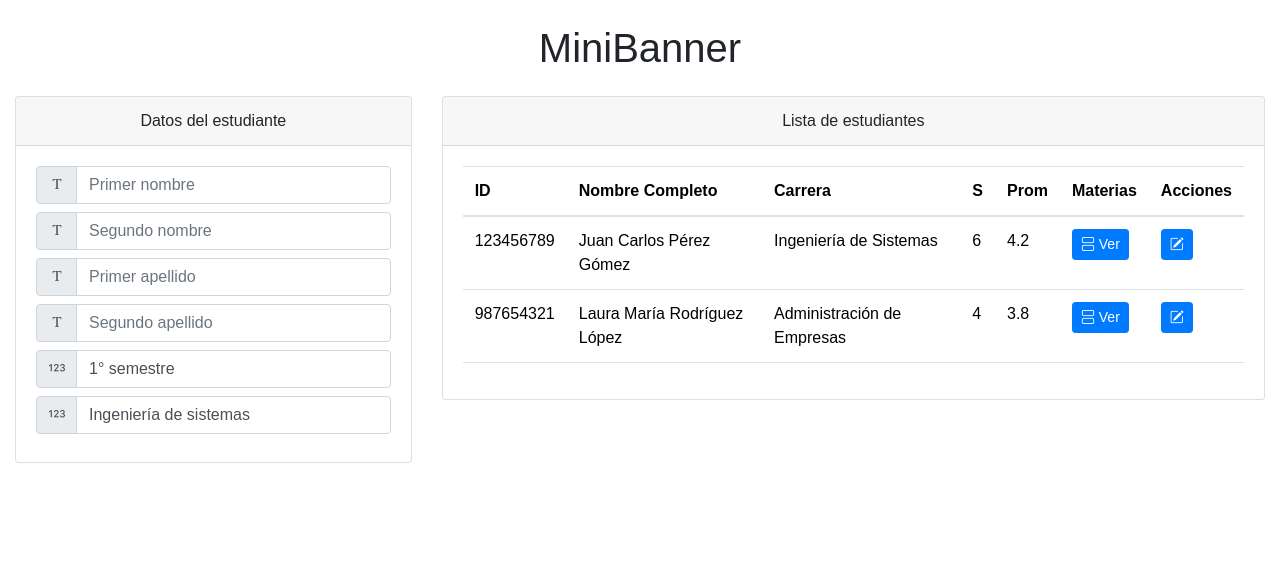
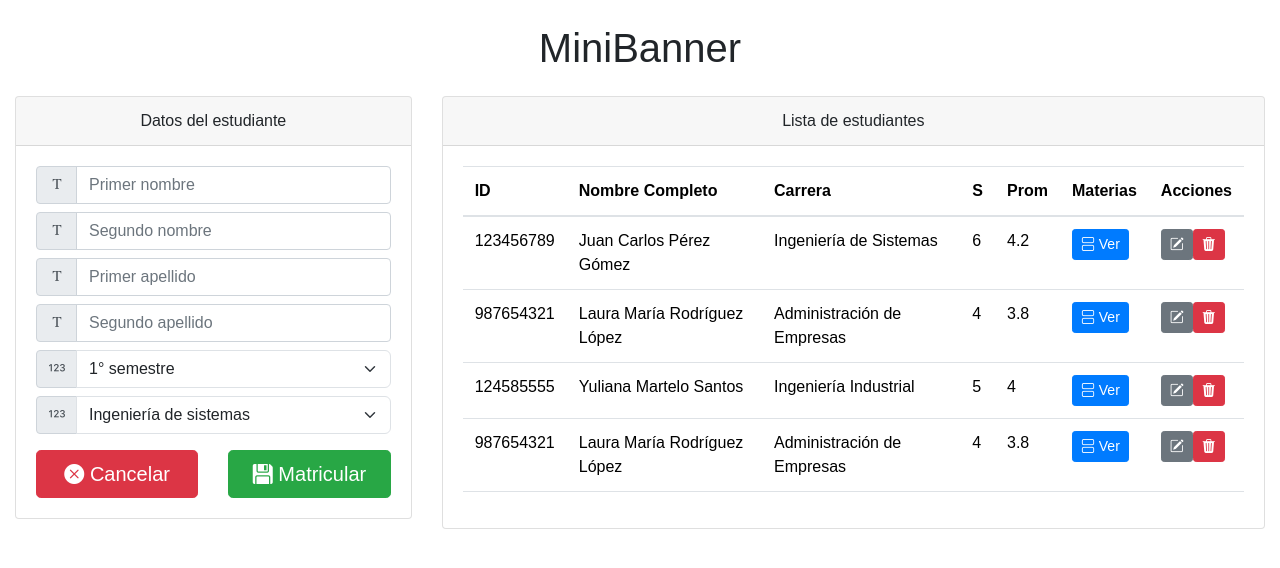
Before and after one commit to LisoProgrammer/minibanner_front, an Angular app: page / in a window 1280 px wide. Shown: the top 568 px of the page. Built offline with nearby package versions, Linux system fonts and the light colour scheme.

Commit message:
Se agregaron botones y campos adicionales

```diff
--- a/src/app/form-consultar-std/form-consultar-std.component.html
+++ b/src/app/form-consultar-std/form-consultar-std.component.html
@@ -50,7 +50,7 @@
                 <div class="input-group-prepend">
                     <div class="input-group-text"><i class="bi bi-123"></i></div>
                 </div>
-                <select name="" id="semestre" class="form-control">
+                <select name="" id="semestre" class="form-select">
                     <option value="1">1° semestre</option>
                     <option value="2">2° semestre</option>
                     <option value="3">3° semestre</option>
@@ -72,10 +72,26 @@
                 <div class="input-group-prepend">
                     <div class="input-group-text"><i class="bi bi-123"></i></div>
                 </div>
-                <select name="" id="carrera" class="form-control">
+                <select name="" id="carrera" class="form-select">
                     <option value="ISCO">Ingeniería de sistemas</option>
+                    <option value="IMCA">Ingeniería mecatrónica</option>
+                    <option value="IECA">Ingeniería electrónica</option>
+                    <option value="IELE">Ingeniería electrica</option>
+                    <option value="ICIV">Ingeniería civil</option>
+                    <option value="IIDN">Ingeniería industrial</option>
+                    <option value="ICHE">Ingeniería química</option>
+                    <option value="PSIC">Psicología</option>
+                    <option value="FINZ">Finanzas</option>
                 </select>
             </div>
         </div>
     </div>
+    <div class="row">
+        <div class="col-6">
+            <button type="button" class="btn btn-danger btn-lg btn-block mt-2"><i class="bi bi-x-circle-fill"></i> Cancelar</button>
+        </div>
+        <div class="col-6">
+            <button type="submit" class="btn btn-success btn-lg btn-block mt-2"><i class="bi bi-floppy-fill"></i> Matricular </button>
+        </div>
+    </div>
 </form>
--- a/src/app/table-std/table-std.component.html
+++ b/src/app/table-std/table-std.component.html
@@ -22,28 +22,51 @@
       <td>{{ alumno.promedio }}</td>
       <td>
         <div class="btn-group">
-            <button class="btn btn-primary btn-sm" (click)="selectAlumno(alumno)" type="button" data-bs-toggle="modal" data-bs-target="#miModal">
+          <button
+            class="btn btn-primary btn-sm"
+            (click)="selectAlumno(alumno)"
+            type="button"
+            data-bs-toggle="modal"
+            data-bs-target="#miModal"
+          >
             <i class="bi bi-view-stacked"></i>
             Ver
           </button>
         </div>
       </td>
       <td>
-          <button class="btn btn-primary btn-sm" (click)="selectAlumno(alumno)"><i class="bi bi-pencil-square"></i></button>
+        <button class="btn btn-secondary btn-sm" (click)="selectAlumno(alumno)">
+          <i class="bi bi-pencil-square"></i>
+        </button>
+        <button class="btn btn-danger btn-sm" (click)="selectAlumno(alumno)">
+          <i class="bi bi-trash3-fill"></i>
+        </button>
       </td>
     </tr>
   </tbody>
 </table>
 
 <!-- Modal -->
-  <div class="modal fade" id="miModal" tabindex="-1" aria-labelledby="miModalLabel" aria-hidden="true">
+<div
+  class="modal fade"
+  id="miModal"
+  tabindex="-1"
+  aria-labelledby="miModalLabel"
+  aria-hidden="true"
+>
   <div class="modal-dialog modal-xl">
     <div class="modal-content">
       <div class="modal-header" *ngIf="alumnoSeleccionado">
         <h5 class="modal-title" id="miModalLabel">
-            Materias de {{ alumnoSeleccionado?.primer_nombre }} {{ alumnoSeleccionado?.primer_apellido }}
+          Materias de {{ alumnoSeleccionado?.primer_nombre }}
+          {{ alumnoSeleccionado?.primer_apellido }}
         </h5>
-          <button type="button" class="btn-close" data-bs-dismiss="modal" aria-label="Cerrar"></button>
+        <button
+          type="button"
+          class="btn-close"
+          data-bs-dismiss="modal"
+          aria-label="Cerrar"
+        ></button>
       </div>
       <div class="modal-body">
         <!-- Información del Alumno -->
@@ -60,13 +83,35 @@
           <tbody>
             <tr>
               <td>{{ alumnoSeleccionado?.identificacion }}</td>
-                <td>{{ alumnoSeleccionado?.primer_nombre }} {{ alumnoSeleccionado?.segundo_nombre }} {{ alumnoSeleccionado?.primer_apellido }} {{ alumnoSeleccionado?.segundo_apellido }}</td>
+              <td>
+                {{ alumnoSeleccionado?.primer_nombre }}
+                {{ alumnoSeleccionado?.segundo_nombre }}
+                {{ alumnoSeleccionado?.primer_apellido }}
+                {{ alumnoSeleccionado?.segundo_apellido }}
+              </td>
               <td>{{ alumnoSeleccionado?.carrera }}</td>
               <td>{{ alumnoSeleccionado?.semestre }}</td>
               <td>{{ alumnoSeleccionado?.promedio }}</td>
             </tr>
           </tbody>
         </table>
+        <div class="d-flex w-100 align-items-center">
+          <div class="flex-grow-1 me-2">
+            <select class="form-select w-100">
+              <option value="">Materia 1 (2 créditos)</option>
+              <option value="">Materia 2 (4 créditos)</option>
+              <option value="">Materia 3 (3 créditos)</option>
+              <option value="">Materia 4 (2 créditos)</option>
+              <option value="">Materia 5 (4 créditos)</option>
+            </select>
+          </div>
+          <div>
+            <button class="btn btn-success w-100">
+              <i class="bi bi-plus-square"></i>
+              Matricular Materia
+            </button>
+          </div>
+        </div>
 
         <!-- Materias del Alumno -->
         <table class="table text-left">
@@ -78,18 +123,47 @@
               <th scope="col">1C (30%)</th>
               <th scope="col">2C (35%)</th>
               <th scope="col">3C (35%)</th>
-                <th scope="col">DEF</th>
+              <th scope="col" class="text-center">DEF</th>
             </tr>
           </thead>
           <tbody>
             <tr *ngFor="let materia of alumnoSeleccionado?.materias">
-                <td>{{ materia.code }}</td>
-                <td>{{ materia.nombre }}</td>
-                <td>{{ materia.creditos }}</td>
-                <td>{{ materia.nota_1 }}</td>
-                <td>{{ materia.nota_2 }}</td>
-                <td>{{ materia.nota_3 }}</td>
-                <td>{{ materia.promedio }}</td>
+              <td class="col-md-2">
+                {{ materia.code }}
+              </td>
+              <td class="col-md-3">
+                {{ materia.nombre }}
+              </td>
+              <td class="col-md-1">
+                {{ materia.creditos }}
+              </td>
+              <td class="col-md-1">
+                <input
+                  type="number"
+                  class="form-control form-control-sm"
+                  placeholder="Nota 1"
+                  [value]="materia.nota_1"
+                />
+              </td>
+              <td class="col-md-1">
+                <input
+                  type="number"
+                  class="form-control form-control-sm"
+                  placeholder="Nota 2"
+                  [value]="materia.nota_2"
+                />
+              </td>
+              <td class="col-md-1">
+                <input
+                  type="number"
+                  class="form-control form-control-sm"
+                  placeholder="Nota 3"
+                  [value]="materia.nota_3"
+                />
+              </td>
+              <td class="col-md-2 text-center">
+                {{ materia.promedio }}
+              </td>
             </tr>
           </tbody>
         </table>
--- a/src/app/table-std/table-std.component.ts
+++ b/src/app/table-std/table-std.component.ts
@@ -63,6 +63,48 @@ export class TableStdComponent {
           promedio: 3.8
         }
       ]
+    },
+    {
+      identificacion: 124585555,
+      primer_nombre: "Yuliana",
+      segundo_nombre: "",
+      primer_apellido: "Martelo",
+      segundo_apellido: "Santos",
+      promedio: 4.0,
+      semestre: 5,
+      carrera: "Ingeniería Industrial",
+      materias: [
+        {
+          code: "ADM101",
+          creditos: 3,
+          nombre: "Contabilidad Básica",
+          nota_1: 3.5,
+          nota_2: 4.0,
+          nota_3: 3.9,
+          promedio: 3.8
+        }
+      ]
+    },
+    {
+      identificacion: 987654321,
+      primer_nombre: "Laura",
+      segundo_nombre: "María",
+      primer_apellido: "Rodríguez",
+      segundo_apellido: "López",
+      promedio: 3.8,
+      semestre: 4,
+      carrera: "Administración de Empresas",
+      materias: [
+        {
+          code: "ADM101",
+          creditos: 3,
+          nombre: "Contabilidad Básica",
+          nota_1: 3.5,
+          nota_2: 4.0,
+          nota_3: 3.9,
+          promedio: 3.8
+        }
+      ]
     }
   ];
 
```
Lines whose indentation alone changed are shown as unchanged.
